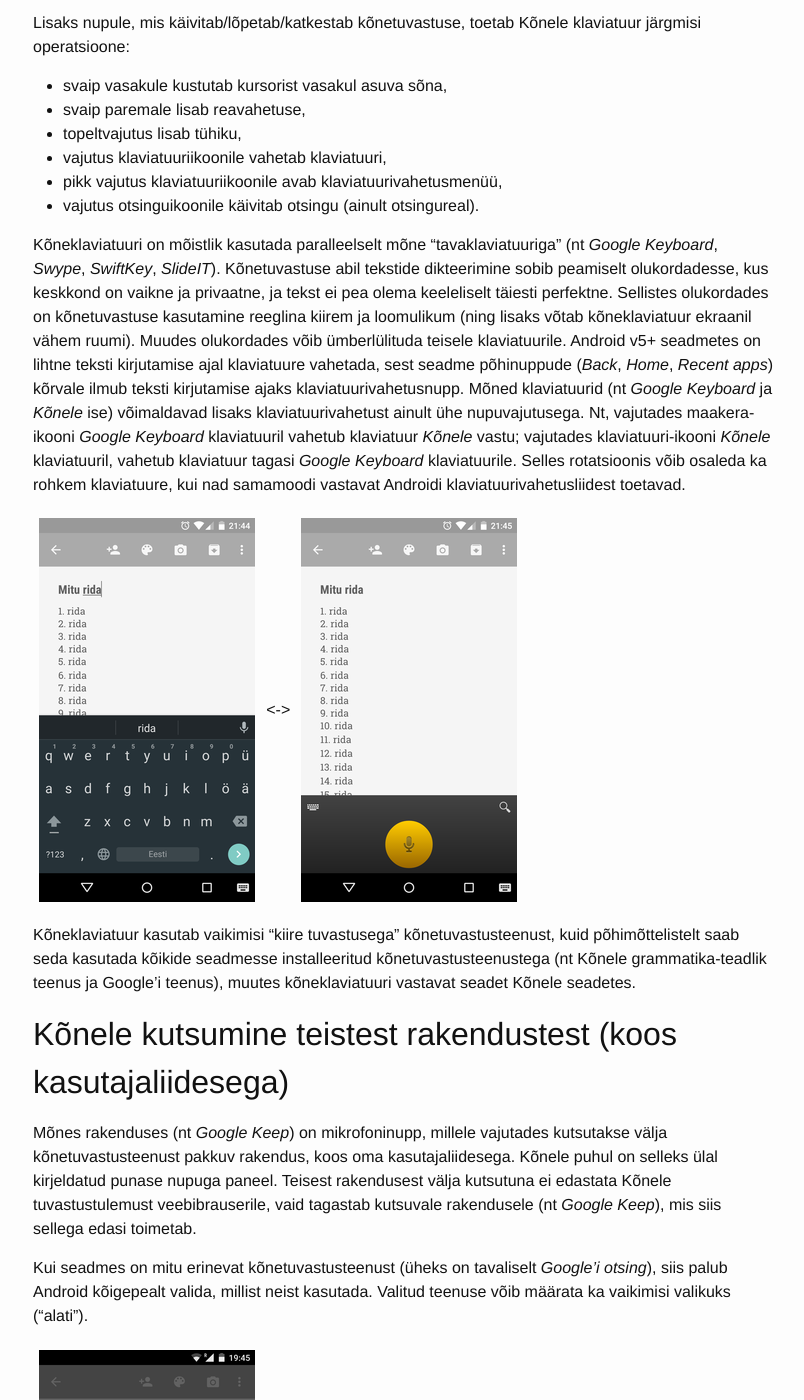
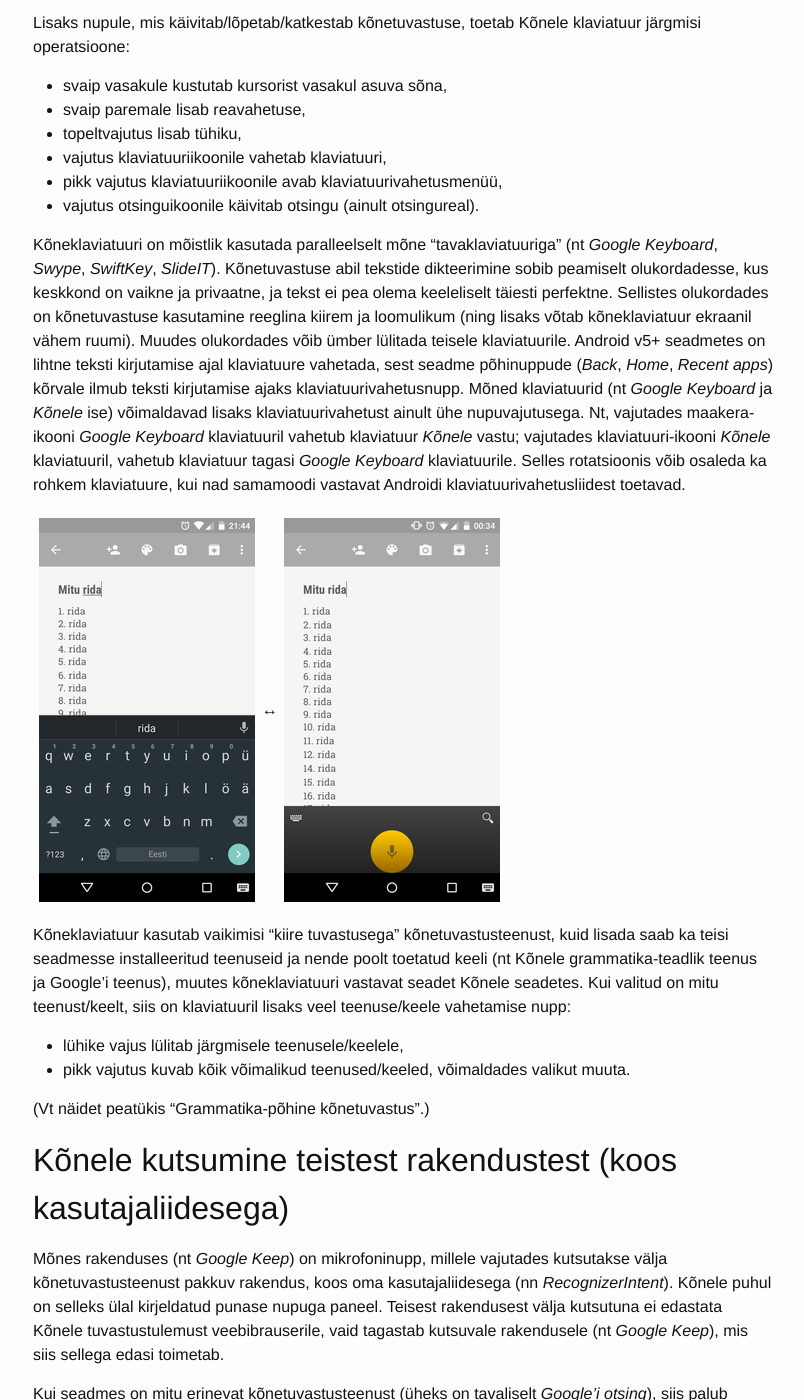
Before and after one commit to Kaljurand/K6nele, a Jekyll site: the page built from docs/et/user_guide.md, in a window 1280 px wide and 1400 px high, scrolled down 5058 px. Shown: the whole window, without its empty margins (237-1041 px from the left). Built offline with Jekyll 4.4.1, drawn with Linux system fonts in a browser that asks for light colours; comment, search, counter and statistics services are not loaded; some of the changed text lies outside the part shown.

Commit message:
et/user_guide: more about grammarbased recognition

```diff
--- a/docs/et/user_guide.md
+++ b/docs/et/user_guide.md
@@ -74,18 +74,18 @@
 ## Kõnele seadistamine
 
 Sama punase nupuga paneeli ülemises paremas nurgas on nupp, mis viib Kõnele seadetesse.
-Need seaded võimaldavad Kõnele töökäiku erinevatel viisidel suunata, määrates
+Need seaded võimaldavad Kõnele töökäiku erinevatel viisidel suunata, määrates nt
 
-  - millist tuvastusserverit vaikimisi kasutatakse;
-  - kas lindistamine algab automaatselt või peab eelnevalt nupule vajutama;
-  - kas lindistamine lõpeb kui sisendkõnesse tekib paus, või alles siis, kui nupule on vajutatud;
-  - kas lindistamise algusest ja lõpust teavitatakse lühikese helisignaaliga.
+- milliseid tuvastusteenusi ja -keeli kasutatakse;
+- kas lindistamine algab automaatselt või peale nupule vajutamist;
+- kas lindistamine lõpeb kui sisendkõnesse tekib paus, või alles siis, kui nupule on vajutatud;
+- kas lindistamise algusest ja lõpust teavitatakse lühikese helisignaaliga.
 
 Mõned nendest seadetest puudutavad ainult Kõnele enda kasutajaliidest ning
 seega ei rakendu juhul kui Kõnelet kasutatakse läbi teise rakenduse.
 
-<img src="{{ site.baseurl }}/images/et/Screenshot_2014-12-23-22-07-05.png">
-<img src="{{ site.baseurl }}/images/et/Screenshot_2014-12-23-22-07-30.png">
+<img src="{{ site.baseurl }}/images/et/Screenshot_2015-06-13-23-47-50.png">
+<img src="{{ site.baseurl }}/images/et/Screenshot_2015-06-13-23-48-00.png">
 
 Samuti on võimalik vaadata, läbi milliste rakenduste on kõnetuvastust kasutatud ning
 omistada erinevatele rakendustele erinevaid grammatikaid (vt allpool).
@@ -118,10 +118,10 @@
 tähtede ja numbritega klahvist on Kõnele klaviatuuril ainult üks nupp, mis
 võimaldab kõnesisendit.
 
-<img src="{{ site.baseurl }}/images/et/Screenshot_2014-12-23-22-23-40.png">
-<img src="{{ site.baseurl }}/images/et/Screenshot_2014-12-23-22-25-03.png">
+<img src="{{ site.baseurl }}/images/et/Screenshot_2015-06-14-00-15-41.png">
+<img src="{{ site.baseurl }}/images/et/Screenshot_2015-06-14-00-23-30.png">
 
-Kõnele klaviatuuri kasutamiseks tuleb see ennem sisselülitada Androidi süsteemses menüüs
+Kõnele klaviatuuri kasutamiseks tuleb see ennem sisse lülitada Androidi süsteemses menüüs
 `Seaded -> Keeled ja sisestamine -> Klaviatuur ja sisestusmeetodid`, valides
 seal Kõnele, ning muutes selle "praeguseks klaviatuuriks".
 
@@ -147,7 +147,7 @@
 kus keskkond on vaikne ja privaatne, ja tekst ei pea olema keeleliselt täiesti perfektne.
 Sellistes olukordades on kõnetuvastuse kasutamine reeglina kiirem ja loomulikum
 (ning lisaks võtab kõneklaviatuur ekraanil vähem ruumi).
-Muudes olukordades võib ümberlülituda teisele klaviatuurile.
+Muudes olukordades võib ümber lülitada teisele klaviatuurile.
 Android v5+ seadmetes on lihtne teksti kirjutamise ajal klaviatuure
 vahetada, sest seadme põhinuppude (_Back_, _Home_, _Recent apps_) kõrvale ilmub teksti kirjutamise
 ajaks klaviatuurivahetusnupp. Mõned klaviatuurid (nt _Google Keyboard_ ja _Kõnele_ ise)
@@ -157,19 +157,25 @@
 Selles rotatsioonis võib osaleda ka rohkem klaviatuure,
 kui nad samamoodi vastavat Androidi klaviatuurivahetusliidest toetavad.
 
-<img src="{{ site.baseurl }}/images/et/Screenshot_2015-05-11-21-44-34.png">
-&lt;->
-<img src="{{ site.baseurl }}/images/et/Screenshot_2015-05-11-21-45-08.png">
+<img src="{{ site.baseurl }}/images/et/Screenshot_2015-05-11-21-44-34.png">&harr;<img src="{{ site.baseurl }}/images/et/Screenshot_2015-06-14-00-34-17.png">
 
-Kõneklaviatuur kasutab vaikimisi "kiire tuvastusega" kõnetuvastusteenust, kuid põhimõttelistelt
-saab seda kasutada kõikide seadmesse installeeritud kõnetuvastusteenustega
-(nt Kõnele grammatika-teadlik teenus ja Google'i teenus), muutes kõneklaviatuuri vastavat
-seadet Kõnele seadetes.
+Kõneklaviatuur kasutab vaikimisi "kiire tuvastusega" kõnetuvastusteenust, kuid
+lisada saab ka teisi seadmesse installeeritud teenuseid ja nende poolt toetatud
+keeli (nt Kõnele grammatika-teadlik teenus ja Google'i teenus),
+muutes kõneklaviatuuri vastavat seadet Kõnele seadetes.
+Kui valitud on mitu teenust/keelt, siis on klaviatuuril lisaks veel teenuse/keele vahetamise nupp:
+
+- lühike vajus lülitab järgmisele teenusele/keelele,
+- pikk vajutus kuvab kõik võimalikud teenused/keeled, võimaldades valikut muuta.
+
+(Vt näidet peatükis "Grammatika-põhine kõnetuvastus".)
+
 
 ## Kõnele kutsumine teistest rakendustest (koos kasutajaliidesega)
 
 Mõnes rakenduses (nt _Google Keep_) on mikrofoninupp, millele vajutades kutsutakse välja kõnetuvastusteenust
-pakkuv rakendus, koos oma kasutajaliidesega. Kõnele puhul on selleks ülal kirjeldatud
+pakkuv rakendus, koos oma kasutajaliidesega (nn _RecognizerIntent_).
+Kõnele puhul on selleks ülal kirjeldatud
 punase nupuga paneel. Teisest rakendusest välja kutsutuna
 ei edastata Kõnele tuvastustulemust veebibrauserile, vaid tagastab kutsuvale
 rakendusele (nt _Google Keep_), mis siis sellega edasi toimetab.
@@ -231,7 +237,31 @@
 Kõnele seadetes, menüüs "Grammatikad" on loend juba registreeritud grammatikatest.
 Grammatika omistamiseks rakendusele tuleb sellele "Rakendused" loendis pikalt vajutada (_long tap_).
 
-Grammatikate tegemise kohta on võimalik rohkem lugeda aadressil <http://kaljurand.github.io/Grammars/>
+Vaatleme näitena grammatika-põhist tuvastust rakenduse _Google Now_ otsingureal.
+See rakendus võimaldab loomulikus keeles antud sisendi põhjal teha erinevaid toimingud
+(äratuskella helisema panemine, aadressiotsing, mõõtühikute teisendamine, jms), kuid
+eesti keelt sisendina ei toeta, st eestikeelse sisendi puhul sooritatakse pelgalt veebiotsing.
+Sisendi saab anda otse kõne abil, kuid sel juhul oskab _Google Now_ kasutada ainult
+Google'i kõnetuvastajat. Õnneks on sisend võimalik ka klaviatuurilt ning kasutada võib ükskõik
+millist klaviatuuri, sh ka Kõnele kõneklaviatuuri.
+Järgmised pildid näitavad valuuta konverteerimist, kus sisend
+("kaksteist tuhat kolmsada nelikümmend viis norra krooni eurodes") jooksvalt _Google Now_-le
+arusaadavale kujule ("convert 12345 NOK to EUR") teisendatakse.
+
+<img src="{{ site.baseurl }}/images/et/Screenshot_2015-06-13-21-58-14.png">
+<img src="{{ site.baseurl }}/images/et/Screenshot_2015-06-13-21-59-04.png">
+<img src="{{ site.baseurl }}/images/et/Screenshot_2015-06-13-21-59-19.png">
+
+Selleks, et see nii töötaks peab kõneklaviatuuril olema sisse lülitatud "eesti keel/grammatikatoega".
+Samuti, peab _Google Now_ rakendusele ("com.google.android.googlequicksearchbox")
+omistama _Action_-grammatika. (Seda omistust kasutab ainult grammatikatoega teenus,
+muude teenuste puhul seda ignoreeritakse.)
+
+<img src="{{ site.baseurl }}/images/et/Screenshot_2015-06-13-22-04-05.png">
+<img src="{{ site.baseurl }}/images/et/Screenshot_2015-06-13-22-04-18.png">
+<img src="{{ site.baseurl }}/images/et/Screenshot_2015-06-13-21-49-06.png">
+
+Olemasolevate grammatikate kohta on võimalik lugeda aadressil <http://kaljurand.github.io/Grammars/>
 ning nende registreerimine ja kasutamine grammatikatoega serveris on kirjeldatud lehel
 <http://bark.phon.ioc.ee/speech-api/v1>.
 Vt ka rakendust [Arvutaja](http://kaljurand.github.io/Arvutaja/), mis kasutab Kõnelet grammatikatoega kõnetuvastajana.
@@ -248,29 +278,4 @@
 Muud sorti vead palun raporteerida aadressil <http://github.com/Kaljurand/K6nele/issues>
 või kirjutades <mailto:kaljurand+k6nele@gmail.com>.
 
-<!--
-## Kasutusnäited
-
-TODO: Google Maps, Google Translate, Google Keep, WolframAlpha
-
-### Speech recognition using the Direction-grammar
-
-Some notes on how to use Kõnele to input Estonian destinations in the Google Maps Navigation app
-Grammar-based speech recognition is more accurate and guarantees that the result in an Estonian place name.
-
-The Direction-grammar (<http://kaljurand.github.io/Grammars/>) covers all Estonian town/village names but currently the street names of only Tallinn and Tartu.
-
-To use the Direction-grammar apply <http://kaljurand.github.com/Grammars/grammars/pgf/Direction.pgf> to the Google Maps app (in the Kõnele settings).
-Now, in the Google Maps' navigation mode you can say e.g. "akadeemia tee kakskümmend üks tallinn" and this is interpreted to be a Tallinn address.
-
-Note that if the device locale is not set to Estonian then you have to uncheck "Support device language" in the Kõnele settings. Otherwise the server will try to use the Direction-grammar in your device's language but will fail because this grammar is only available in Estonian.
-
-## Speech recognition without grammar
-
-Speech recognition without grammar uses a general large Estonian dictionary. As such, it contains some place names not in the Direction-grammar (e.g. those street names of Viljandi that are general Estonian words, e.g. "Lossi"), but might lack the names of smaller places. Also, the speech recognition accuracy is lower.
-
-Also, the output is not tagged with "Tallinn" or "Estonia". In order not to confuse Google, add an explicit "tallinn" or "eesti" to the input e.g.:
-
-  * räpina eesti
-  * pariisi eesti
--->
+Tagasiside sellele juhendile palun jätta allolevasse kasti.
```
Also changed, not shown: other parts of docs/et/user_guide.md (+1 -1 lines), docs/en/release_notes.md (+1 -1 lines), images/et/Screenshot_2015-06-13-21-49-06.png (added), images/et/Screenshot_2015-06-13-21-58-14.png (added), images/et/Screenshot_2015-06-13-21-59-04.png (added), images/et/Screenshot_2015-06-13-21-59-19.png (added), images/et/Screenshot_2015-06-13-22-04-05.png (added), images/et/Screenshot_2015-06-13-22-04-18.png (added), images/et/Screenshot_2015-06-13-23-47-50.png (added), images/et/Screenshot_2015-06-13-23-48-00.png (added), images/et/Screenshot_2015-06-14-00-15-41.png (added), images/et/Screenshot_2015-06-14-00-23-30.png (added), images/et/Screenshot_2015-06-14-00-34-17.png (added).
